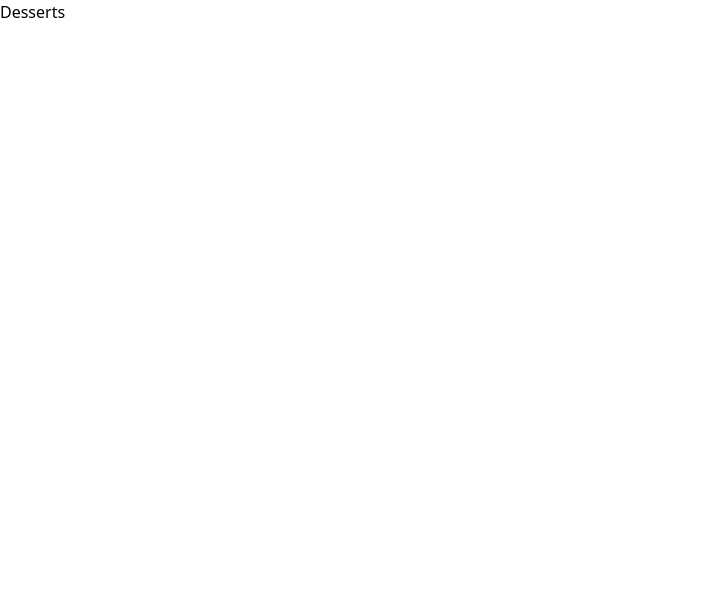
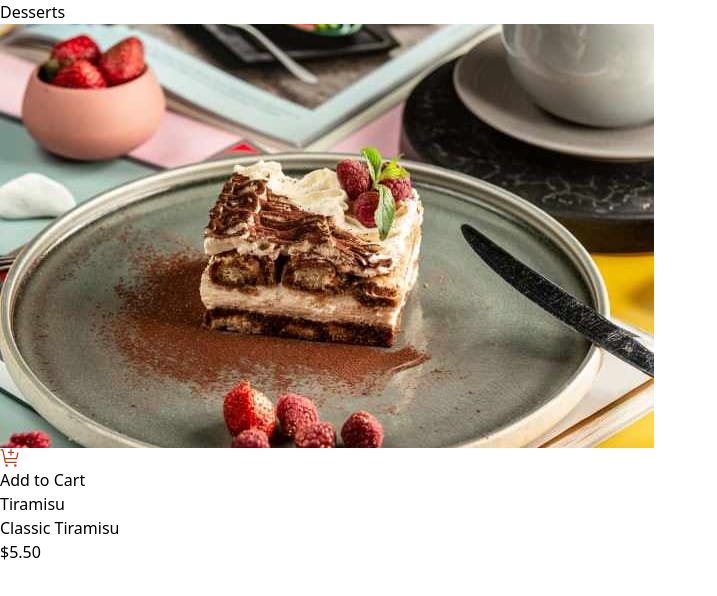
Before and after one commit to priyankac79/new-project, a React (Vite) app: page / in a window 1280 px wide. Shown: the top 596 px of the page, without its empty margins (0-717 px from the left). Built offline with nearby package versions, Linux system fonts and the light colour scheme.

Commit message:
Added a new food item to the catalog with its price and other relevant details

```diff
--- a/src/App.jsx
+++ b/src/App.jsx
@@ -1,12 +1,22 @@
-import Header from './components/Header'
+import Header from "./components/Header";
+import Item from "./components/Item";
+import Item_1 from "./assets/images/image-tiramisu-mobile.jpg";
 
 function App() {
+	const showCartButton = true;
 
-  return (
-    <div>
-      <Header title="Desserts" />
-    </div>
-  )
+	return (
+		<div className="m-4 md:m-20">
+			<Header title="Desserts" />
+			<Item
+				img={Item_1}
+				category="Tiramisu"
+				name="Classic Tiramisu"
+				price="5.50"
+				showCartButton={showCartButton}
+			/>
+		</div>
+	);
 }
 
-export default App
+export default App;
--- a/src/components/Header.jsx
+++ b/src/components/Header.jsx
@@ -1,7 +1,7 @@
-const Header = (props) => {
+const Header = ({title}) => {
 	return (
-		<div className="m-4 md:m-20">
-			<h1 className="text-3xl font-bold">{props.title}</h1>
+		<div>
+			<h1 className="text-3xl font-bold">{title}</h1>
 		</div>
 	);
 };
--- /dev/null
+++ b/src/components/Item.jsx
@@ -0,0 +1,46 @@
+import Icon from "../assets/images/icon-add-to-cart.svg";
+import Increment from "../assets/images/icon-increment-quantity.svg";
+import Decrement from "../assets/images/icon-decrement-quantity.svg";
+
+const Item = ({ img, category, name, price, showCartButton }) => {
+	return (
+		<div className="my-6 md:w-52">
+			<img src={img} alt={name} className="rounded-lg md:h-48" />
+			{showCartButton ? (
+				<div className="flex justify-center -mt-6">
+					<button className="flex items-center justify-center px-6 py-2 bg-white border rounded-full border-orange-950">
+						<img src={Icon} alt="Add to Cart Icon" className="w-5 h-5" />
+						<h2 className="ml-2 text-xs font-semibold">Add to Cart</h2>
+					</button>
+				</div>
+			) : (
+				<div className="flex justify-center -mt-6">
+					<button className="flex px-2 py-2 bg-orange-700 border-orange-700 rounded-full">
+						<button>
+							<img
+								src={Decrement}
+								alt="Decrement"
+								className="px-1 py-2 border border-white rounded-full"
+							/>
+						</button>
+						<p className="text-white mx-9">4</p>
+						<button>
+							<img
+								src={Increment}
+								alt="Increment"
+								className="p-1 border border-white rounded-full"
+							/>
+						</button>
+					</button>
+				</div>
+			)}
+			<div className="my-4 leading-6">
+				<h4 className="text-sm text-gray-400">{category}</h4>
+				<h3 className="font-semibold">{name}</h3>
+				<p className="font-bold text-orange-600">${price}</p>
+			</div>
+		</div>
+	);
+};
+
+export default Item;
```
